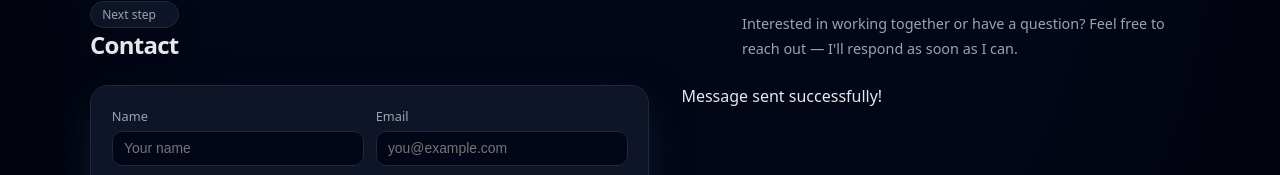
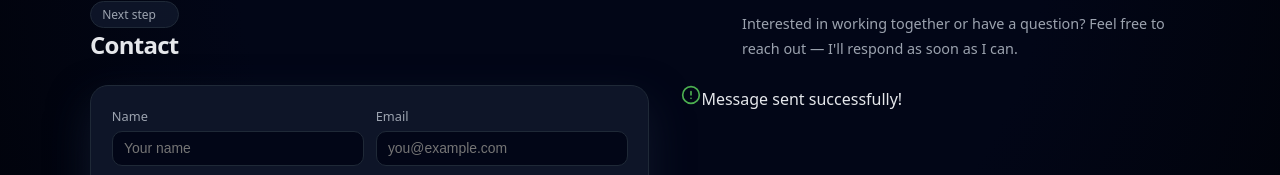
Before and after one commit to fitwi-Gebray/fitwi-portfolio, a React (Vite) app: page / in a window 1280 px wide. Both pictures are taken after typing "Sample", "name@example.com", "Sample" into the empty fields and a click on the button "Send message". Shown: the part 2076-2251 px from the top of the page. Built offline with nearby package versions, Linux system fonts and the light colour scheme.

Commit message:
field requirement is updated

```diff
--- a/src/components/Contact.jsx
+++ b/src/components/Contact.jsx
@@ -1,5 +1,6 @@
 import { useState } from "react";
 import { FiMail, FiGithub, FiLinkedin } from "react-icons/fi";
+import { FiAlertCircle } from "react-icons/fi"; // Red exclamation mark icon for error
 import emailjs from "emailjs-com";
 
 const Contact = () => {
@@ -102,20 +103,17 @@ const Contact = () => {
           </button>
         </form>
 
-        {/* Display success/error messages */}
-        {statusMessage && (
+        {/* Display success/error messages within contact area */}
+        {(statusMessage || errorMessage) && (
           <div
-            className={`status-message ${
-              statusMessage.includes("success") ? "success" : "error"
-            }`}
+            className={`status-message ${statusMessage ? "success" : "error"}`}
           >
-            {statusMessage}
+            <FiAlertCircle
+              size={20}
+              color={statusMessage ? "#4caf50" : "#f44336"}
+            />
+            <span>{statusMessage || errorMessage}</span>
           </div>
-        )}
-
-        {/* Display validation error message */}
-        {errorMessage && (
-          <div className="status-message error">{errorMessage}</div>
         )}
 
         {/* Contact Info */}
```
